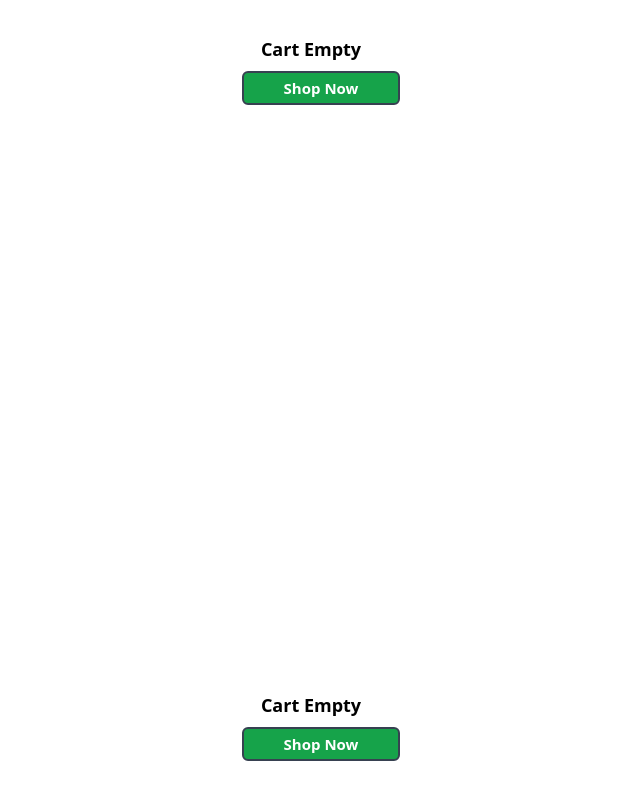
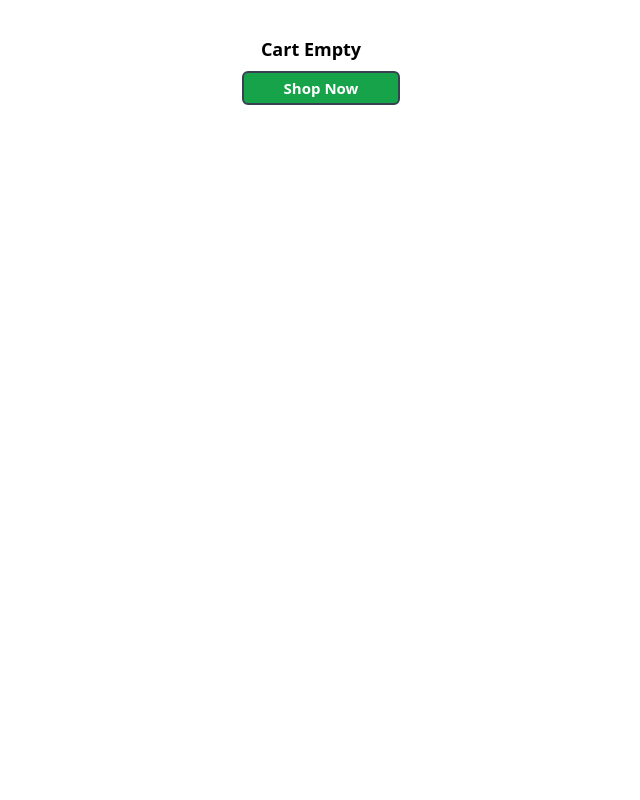
Before and after one commit to prasadkhotkar/ShoppingCart-React, a React (Create React App) app: page /cart in a window 1280 px wide. Shown: the part 314-1114 px from the top of the page, without its empty margins (329-969 px from the left). After the commit the page ends 800 px from the top, so only its background shows below. Built offline with nearby package versions, Linux system fonts and the light colour scheme.

Commit message:
routes fixed

```diff
--- a/src/App.js
+++ b/src/App.js
@@ -6,6 +6,7 @@ import {
 } from "react-router-dom";
 import Home from './pages/Home';
 import Cart from './pages/Cart';
+import Product from './components/Product';
 
 
 const App = () => {
@@ -14,16 +15,15 @@ const App = () => {
       <div className='bg-slate-900 '>
         <Navbar/>
       </div>
-      <div>
+
       <Routes>
-        <Route path="/" element={<Home/>}/>
-        <Route path="/cart" element={<Cart/>}/>
-      </Routes>
+      <Route path="/" element={<Home/>}/>
+      <Route path="/cart" element={<Cart/>}/>
+   </Routes>
+
+
+
       </div>
-      <div>
-        <Cart/>
-      </div>
-    </div>
   )
 }
 
--- a/src/components/Navbar.js
+++ b/src/components/Navbar.js
@@ -26,6 +26,7 @@ const Navbar = () => {
         </NavLink>
       </div>
     </nav>
+
     </div>
   )
 }
--- a/src/pages/Cart.js
+++ b/src/pages/Cart.js
@@ -26,6 +26,7 @@ const Cart = () => {
                   })
                 }
               </div>
+        ||
               <div className='flex flex-col justify-between mt-20  mx-3'>
                 <div className=''>
                   <div className='text-green-700 font-semibold text-lg'>Your Cart</div>
--- a/src/pages/Home.js
+++ b/src/pages/Home.js
@@ -2,6 +2,7 @@ import React, { useState } from 'react'
 import { useEffect } from 'react';
 import Spinner from "../components/Spinner";
 import Product from "../components/Product";
+import Cart from './Cart';
 
 const Home = () => {
     const API_URL = "https://fakestoreapi.com/products";
```
